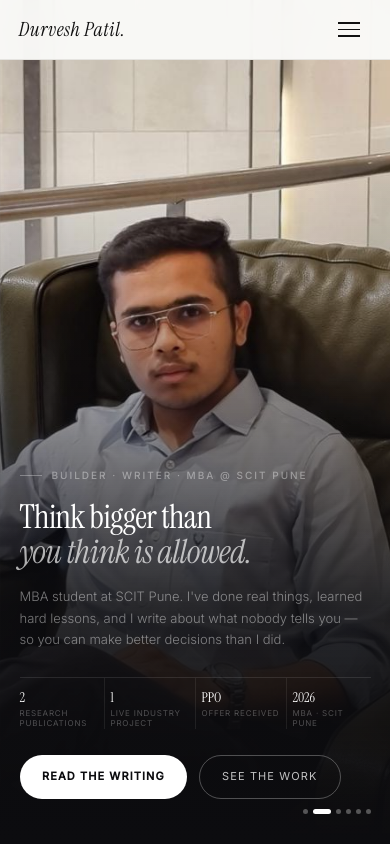
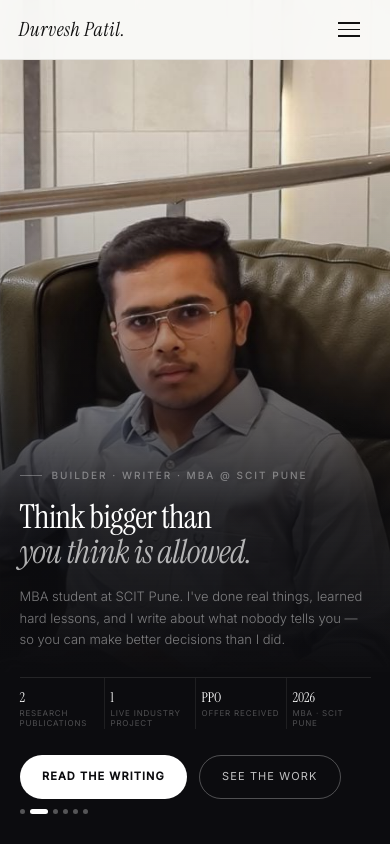
Before and after one commit to durveshpatil17/durvesh-portfolio-2026, a React (Vite) app: page / in a window 390 px wide. Shown: the top 844 px of the page. Built offline with nearby package versions, Linux system fonts and the light colour scheme.

Commit message:
fix: hero flipped text to right and photo to left on desktop, improved mobile gradient to prevent text overlaying face

```diff
--- a/src/index.css
+++ b/src/index.css
@@ -32,11 +32,11 @@ html, body {
   overflow: hidden;
   z-index: 0;
 }
-/* Desktop: photo only on right 52%, leave left for text */
+/* Desktop: photo only on left 52%, leave right for text */
 @media (min-width: 1024px) {
   .hero-photo-wrap {
-    left: auto;
-    right: 0;
+    left: 0;
+    right: auto;
     width: 52%;
   }
 }
@@ -47,9 +47,10 @@ html, body {
   background: linear-gradient(
     to top,
     #0C0C0F 0%,
-    rgba(12,12,15,0.88) 28%,
-    rgba(12,12,15,0.35) 55%,
-    transparent 80%
+    #0C0C0F 20%,
+    rgba(12,12,15,0.88) 40%,
+    rgba(12,12,15,0.35) 60%,
+    transparent 85%
   );
   pointer-events: none;
   z-index: 1;
@@ -69,6 +70,19 @@ html, body {
 @media (min-width: 1024px) {
   .hero-desktop { display: block; }
   .hero-mobile  { display: none; }
+}
+
+.hero-text-container {
+  display: flex;
+  justify-content: flex-start;
+}
+.hero-text-container > div {
+  width: 100%;
+}
+@media (min-width: 1024px) {
+  .hero-text-container {
+    justify-content: flex-end;
+  }
 }
 
 /* Typography scale */
--- a/src/pages/HomePage.jsx
+++ b/src/pages/HomePage.jsx
@@ -99,14 +99,14 @@ export default function HomePage() {
           {/* Mobile gradient — rises from bottom, face stays clear */}
           <div className="hero-mobile-grad" />
 
-          {/* Desktop gradients — left edge + bottom edge only */}
+          {/* Desktop gradients — right edge + bottom edge only */}
           <div className="hero-desktop-grads" style={{
             position: 'absolute', inset: 0, zIndex: 1, pointerEvents: 'none',
           }}>
-            {/* Left: dark text area bleeds into photo */}
+            {/* Right: dark text area bleeds into photo */}
             <div style={{
               position: 'absolute', inset: 0,
-              background: 'linear-gradient(to right, #0C0C0F 0%, rgba(12,12,15,0.6) 35%, transparent 70%)',
+              background: 'linear-gradient(to left, #0C0C0F 0%, rgba(12,12,15,0.6) 35%, transparent 70%)',
             }} />
             {/* Bottom */}
             <div style={{
@@ -119,7 +119,7 @@ export default function HomePage() {
         {/* ── Dot indicators ── */}
         <div style={{
           position: 'absolute', bottom: '2rem',
-          right: 'clamp(1.25rem, 5vw, 4rem)',
+          left: 'clamp(1.25rem, 5vw, 4rem)',
           zIndex: 5, display: 'flex', gap: '5px', alignItems: 'center',
         }}>
           {HERO_PHOTOS.map((_, i) => (
@@ -134,7 +134,7 @@ export default function HomePage() {
         </div>
 
         {/* ── Text block — bottom of screen, full-width on mobile, max 540px on desktop ── */}
-        <div style={{
+        <div className="hero-text-container" style={{
           position: 'relative', zIndex: 2,
           width: '100%', maxWidth: '1160px',
           margin: '0 auto',
```
